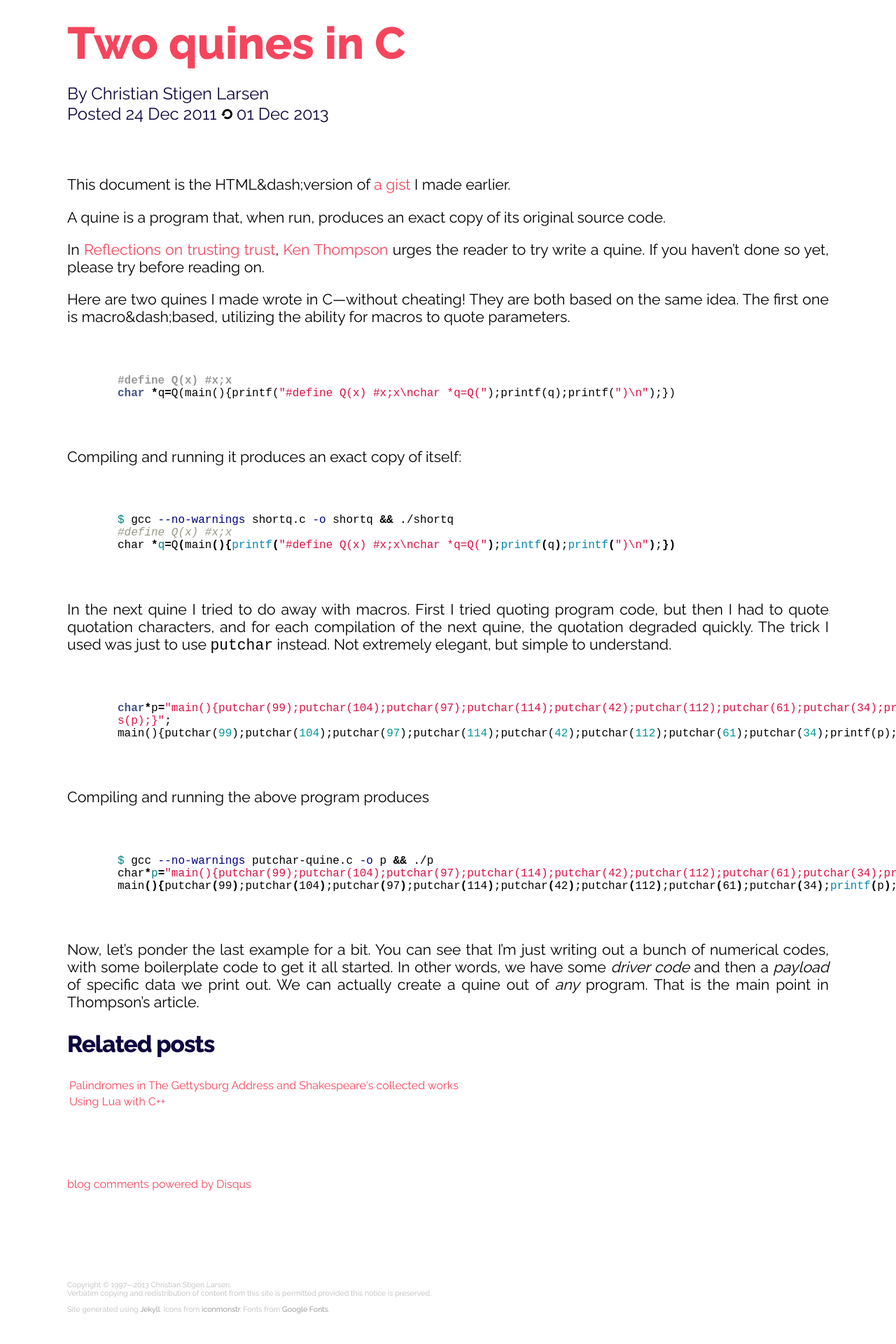
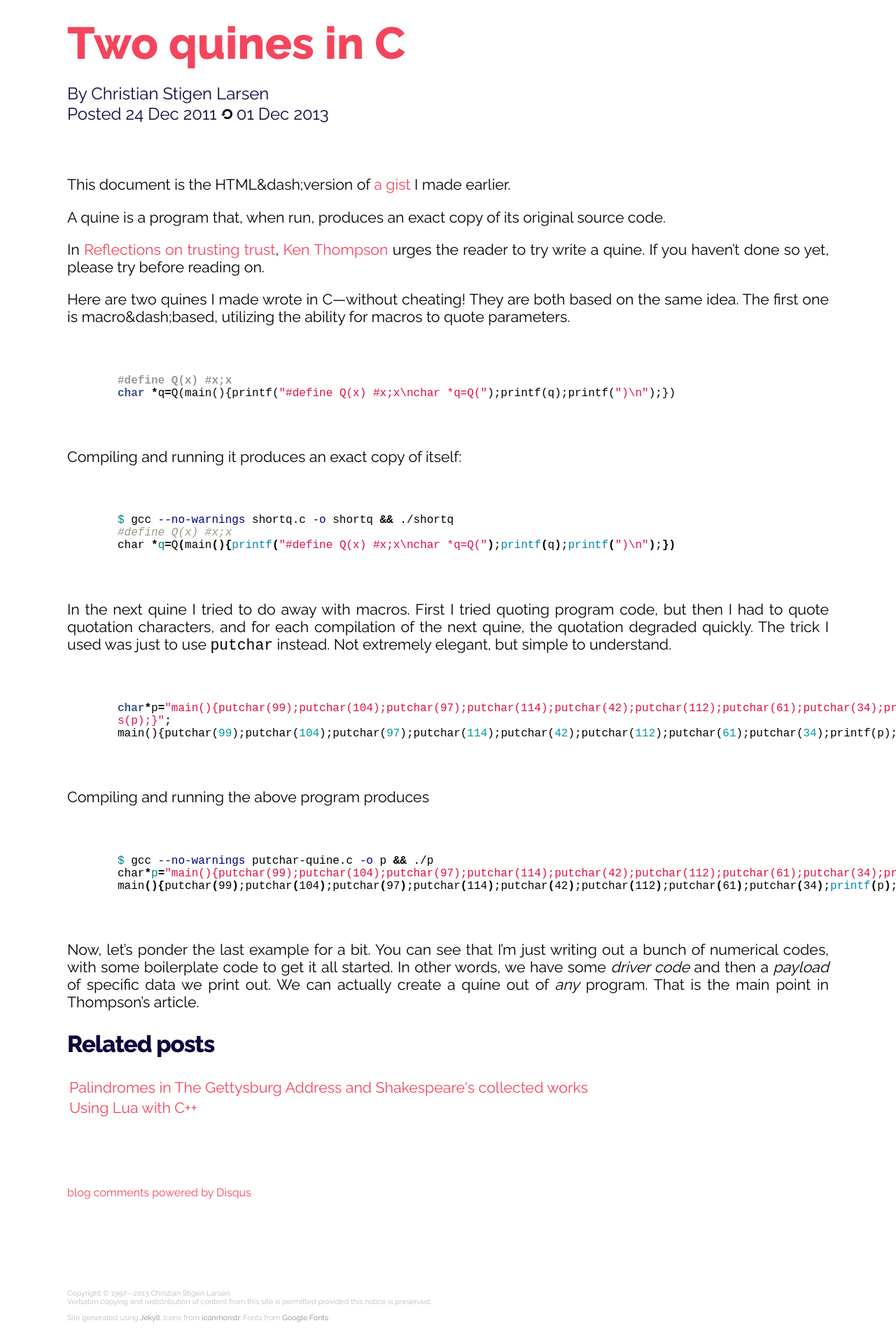
Before and after one commit to cslarsen/csl.name, a Jekyll site: the page built from _posts/2011-12-24-two-quines-in-C.markdown, in a window 1280 px wide. Shown: the part 377-2297 px from the top of the page at 70% size. Built offline with Jekyll 4.4.1, drawn with Linux system fonts in a browser that asks for light colours; Markdown is read by kramdown in place of the engine named in the settings; comment, search, counter and statistics services are not loaded.

Commit message:
Fixed size of related posts

```diff
--- a/_layouts/default.html
+++ b/_layouts/default.html
@@ -33,9 +33,11 @@
         <h2 class="darkblue">Related posts</h2>
         <table>
           {% for post in site.related_posts %}
+          {% if post.title != page.title %}
             <tr>
               <td><a href="{{ post.url }}">{{ post.title }}</a></td>
             </tr>
+          {% endif %}
           {% endfor %}
         </table>
       </div>
@@ -65,8 +67,6 @@
       </p>
       </footer>
 
-
-
       <script src="http://www.google-analytics.com/urchin.js" type="text/javascript">
       </script>
 
--- a/css/main.css
+++ b/css/main.css
@@ -173,3 +173,7 @@ img {
   font-weight: bolder;
   margin-left: 0.5em;
 }
+
+#related_posts {
+  font-size: 16pt;
+}
```
